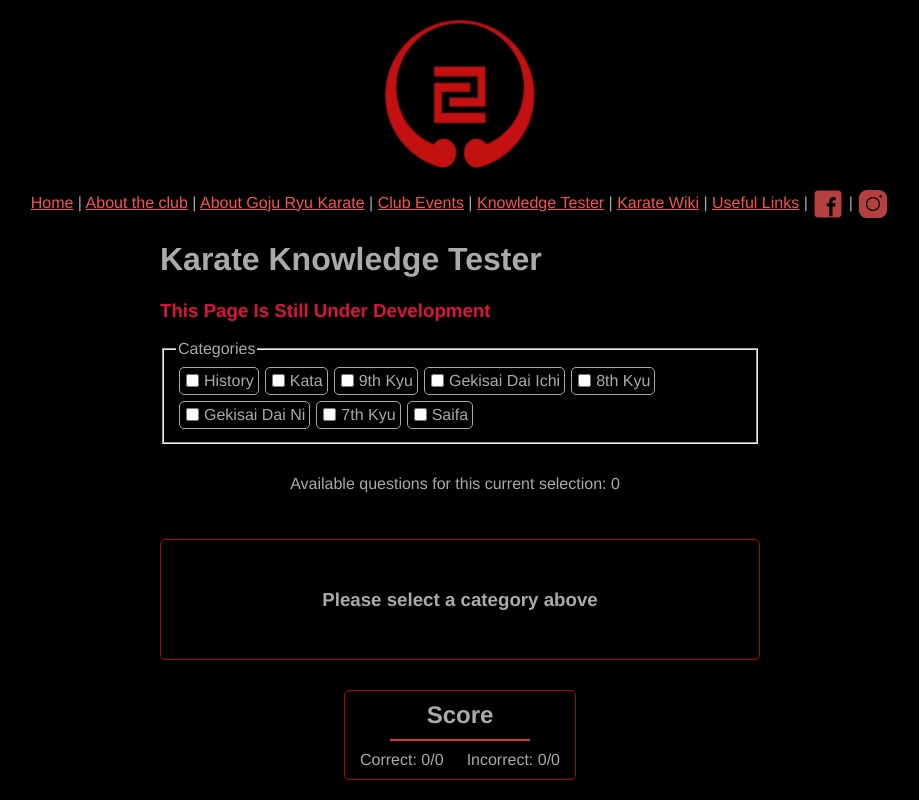
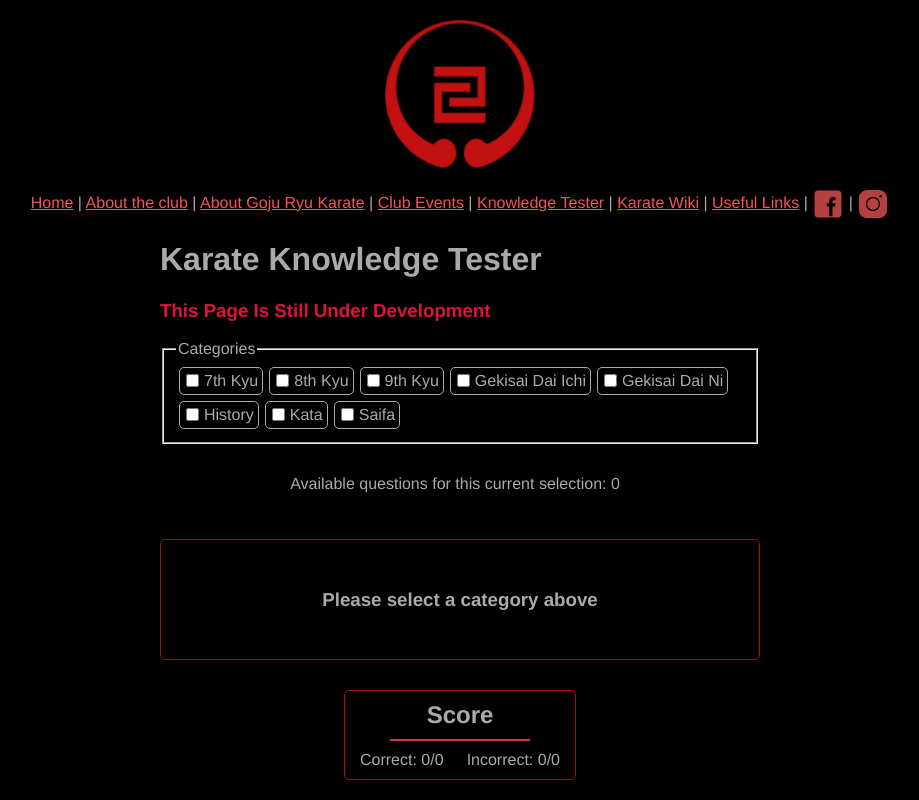
Before and after one commit to matt-auckland/uoa-karate, a Vue app: page /#/tester in a window 1280 px wide. Shown: the top 800 px of the page, without its empty margins (180-1099 px from the left). Built offline with nearby package versions, Linux system fonts and the light colour scheme.

Commit message:
We now sort tags alphabetically

```diff
--- a/src/views/TestView.vue
+++ b/src/views/TestView.vue
@@ -93,7 +93,8 @@ export default {
         .filter(function(tag, index, tagArr) {
           // filter out any duplicates
           return index === tagArr.indexOf(tag);
-        });
+        })
+        .sort();
       return categories;
     }
   },
```
